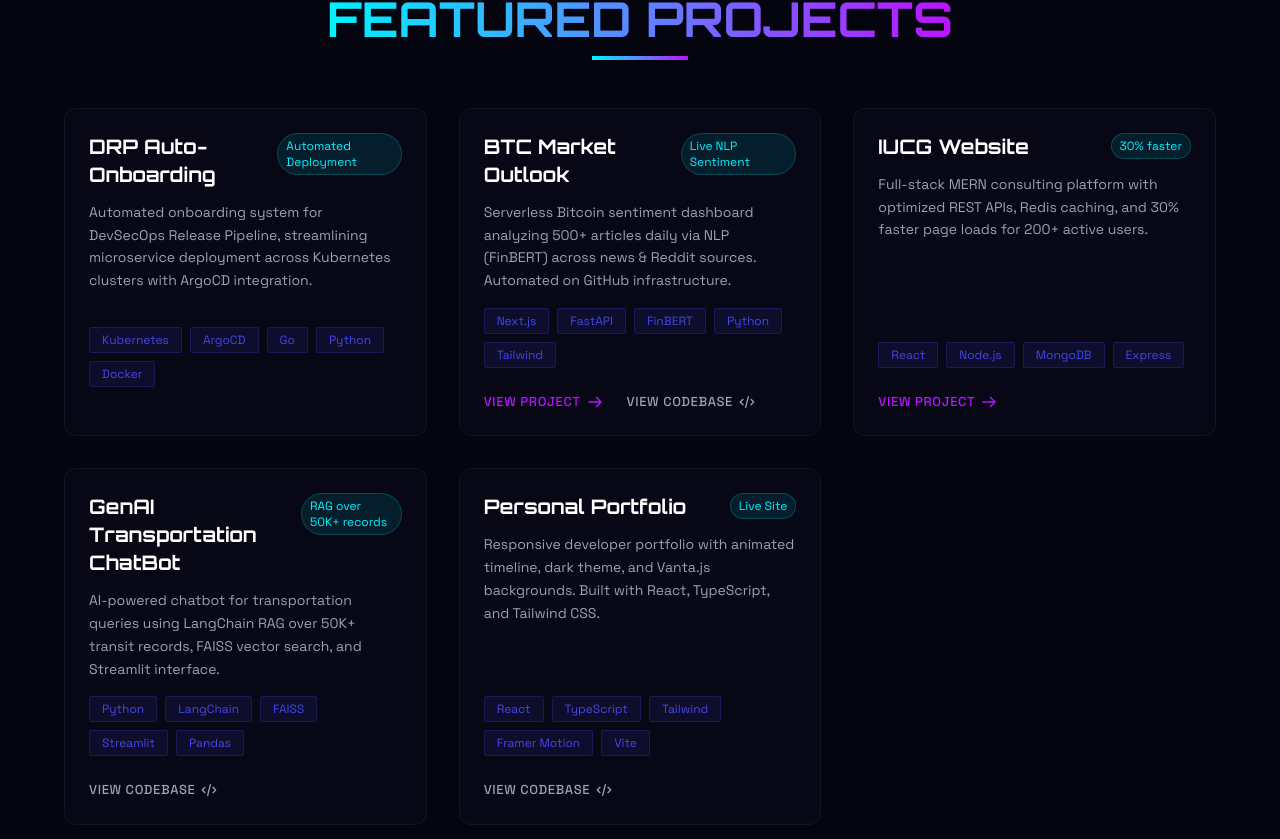
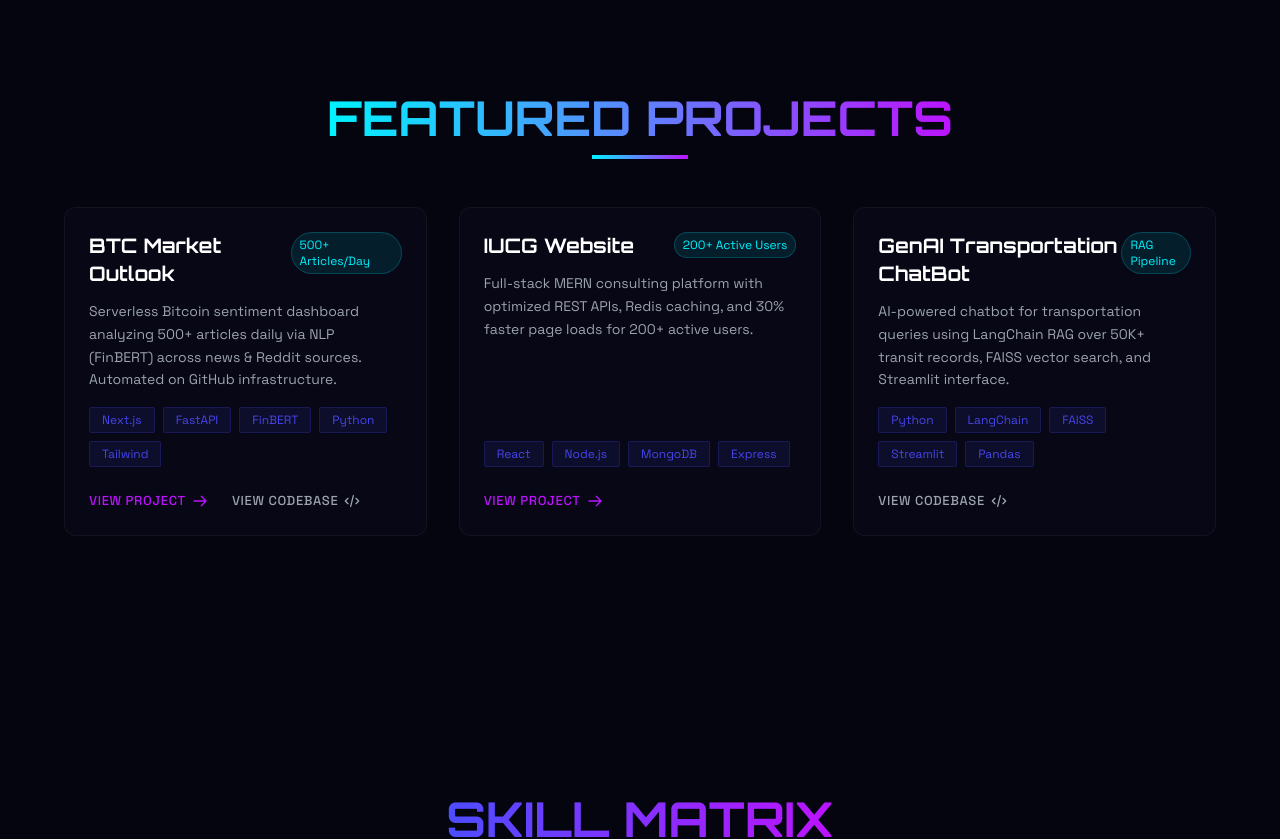
Before and after one commit to JTRON780/personalWebsite, a React (Vite) app: page / in a window 1280 px wide. Shown: the part 2498-3337 px from the top of the page. Built offline with nearby package versions, Linux system fonts and the light colour scheme.

Commit message:
fix: remove DRP + Portfolio projects, fix highlight metric bubbles

```diff
--- a/src/data/profile.ts
+++ b/src/data/profile.ts
@@ -133,39 +133,26 @@
 // PROJECTS
 export const projects: ProjectEntry[] = [
   {
-    title: 'DRP Auto-Onboarding',
-    description: 'Automated onboarding system for DevSecOps Release Pipeline, streamlining microservice deployment across Kubernetes clusters with ArgoCD integration.',
-    tech: ['Kubernetes', 'ArgoCD', 'Go', 'Python', 'Docker'],
-    highlightMetric: 'Automated Deployment'
-  },
-  {
     title: 'BTC Market Outlook',
     description: 'Serverless Bitcoin sentiment dashboard analyzing 500+ articles daily via NLP (FinBERT) across news & Reddit sources. Automated on GitHub infrastructure.',
     tech: ['Next.js', 'FastAPI', 'FinBERT', 'Python', 'Tailwind'],
     link: 'https://btc-delta-one.vercel.app',
     repo: 'https://github.com/jtron780/BTC',
-    highlightMetric: 'Live NLP Sentiment'
+    highlightMetric: '500+ Articles/Day'
   },
   {
     title: 'IUCG Website',
     description: 'Full-stack MERN consulting platform with optimized REST APIs, Redis caching, and 30% faster page loads for 200+ active users.',
     tech: ['React', 'Node.js', 'MongoDB', 'Express'],
     link: 'https://www.isenbergconsulting.com/',
-    highlightMetric: '30% faster'
+    highlightMetric: '200+ Active Users'
   },
   {
     title: 'GenAI Transportation ChatBot',
     description: 'AI-powered chatbot for transportation queries using LangChain RAG over 50K+ transit records, FAISS vector search, and Streamlit interface.',
     tech: ['Python', 'LangChain', 'FAISS', 'Streamlit', 'Pandas'],
     repo: 'https://github.com/JTRON780/Transportation-ChatBot',
-    highlightMetric: 'RAG over 50K+ records'
-  },
-  {
-    title: 'Personal Portfolio',
-    description: 'Responsive developer portfolio with animated timeline, dark theme, and Vanta.js backgrounds. Built with React, TypeScript, and Tailwind CSS.',
-    tech: ['React', 'TypeScript', 'Tailwind', 'Framer Motion', 'Vite'],
-    repo: 'https://github.com/JTRON780/personalWebsite',
-    highlightMetric: 'Live Site'
+    highlightMetric: 'RAG Pipeline'
   }
 ];
 
```
